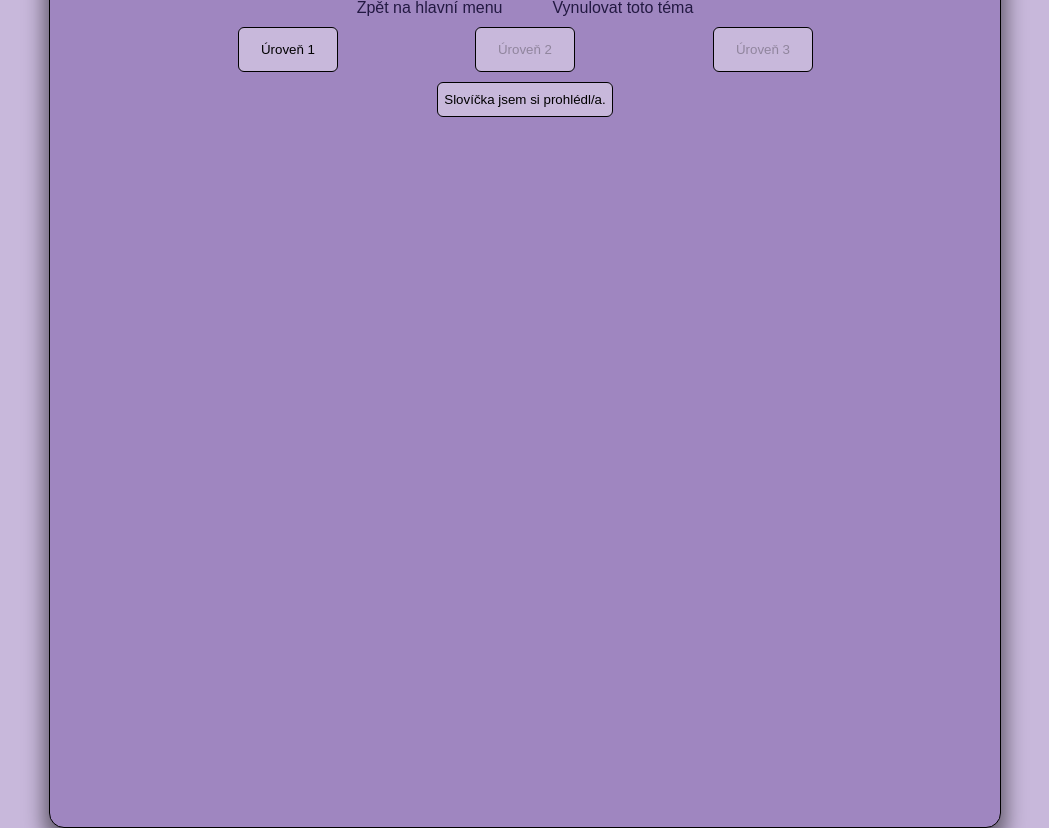
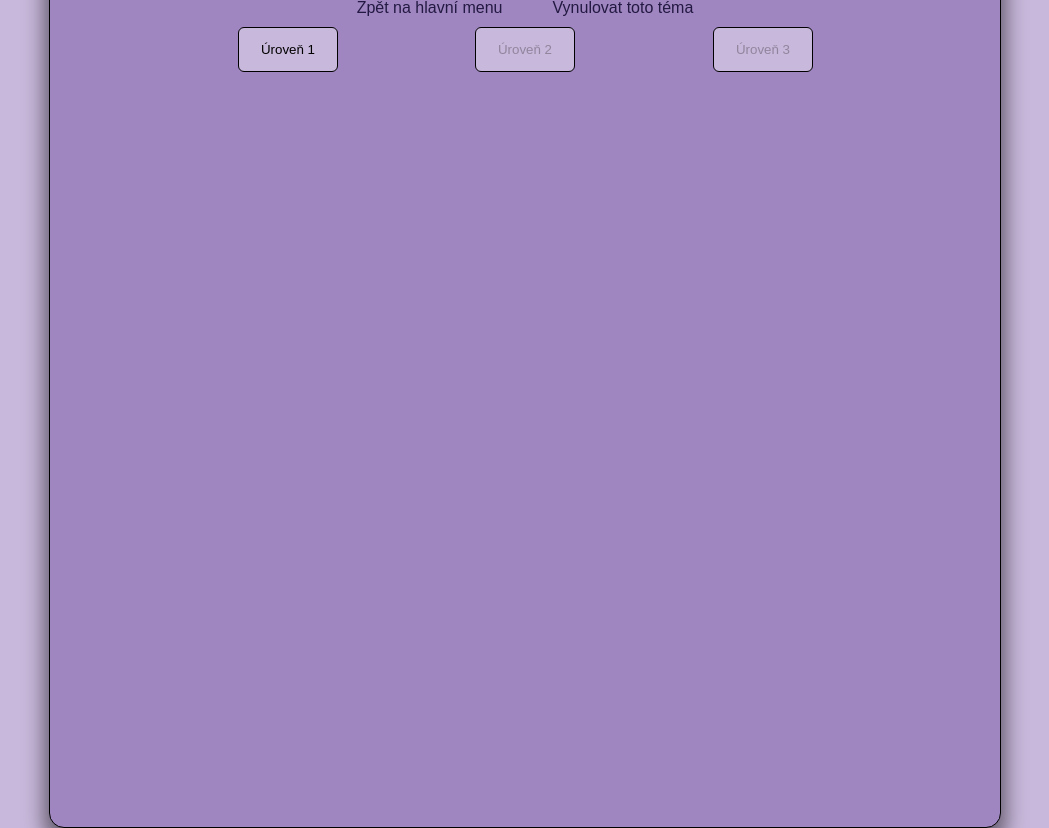
Before and after one commit to martinnovak22/memory_game, a React (Vite) app: page /1/1 in a window 1280 px wide. Shown: the whole page, without its empty margins (115-1164 px from the left). Built offline with nearby package versions, Linux system fonts and the light colour scheme; a web font is replaced by a local one.

Commit message:
Bug fix
- button showing on reaload

```diff
--- a/src/components/gameBoard.jsx
+++ b/src/components/gameBoard.jsx
@@ -119,7 +119,7 @@ export default function GameBoard({
     return (
       <div>
         <div className={"buttonHolder"}>
-          {notMatched ? null : (
+          {notMatched || cards.length === 0 ? null : (
             <button
               onClick={() => setNext(true)}
               className={"nextLevelButton button"}
--- a/src/index.css
+++ b/src/index.css
@@ -200,6 +200,7 @@ h2 {
   display: flex;
   flex-direction: column;
   justify-content: center;
+  margin-top: 55px;
 }
 
 .endParagraph {
```
